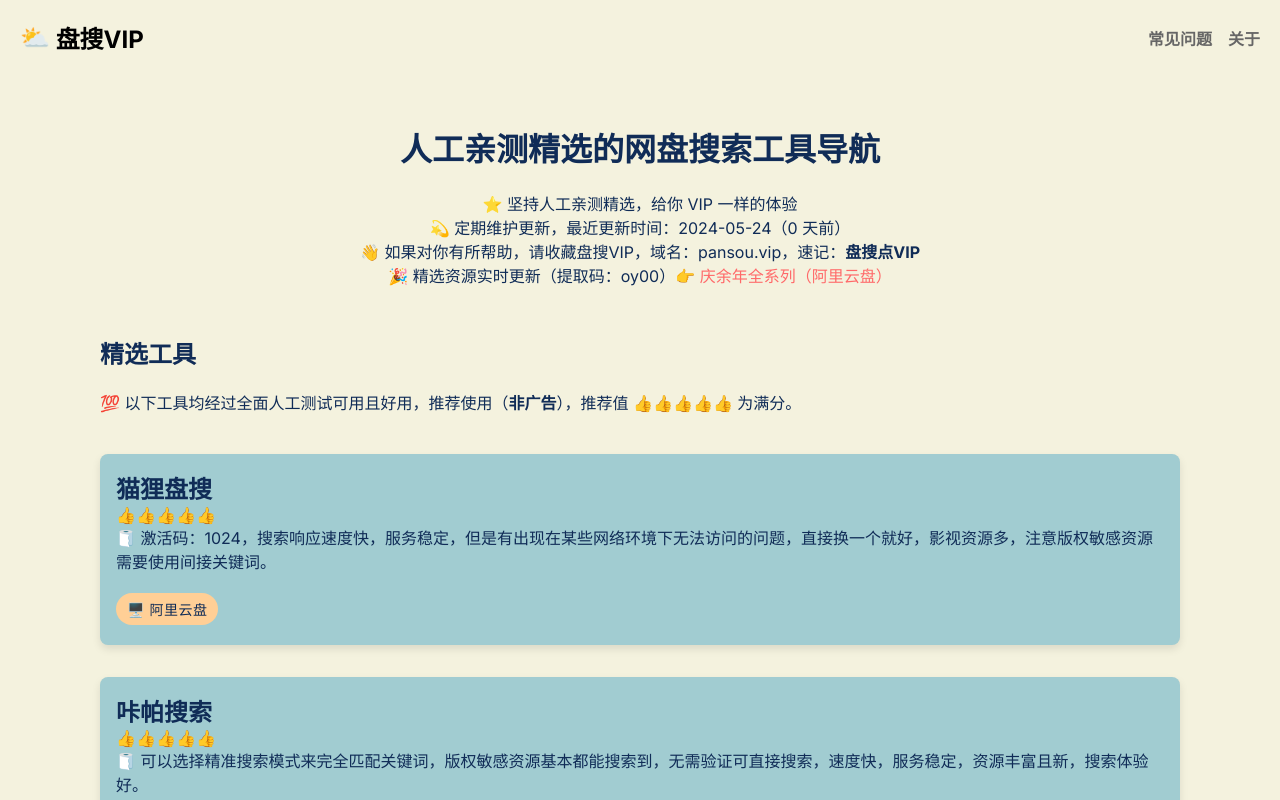
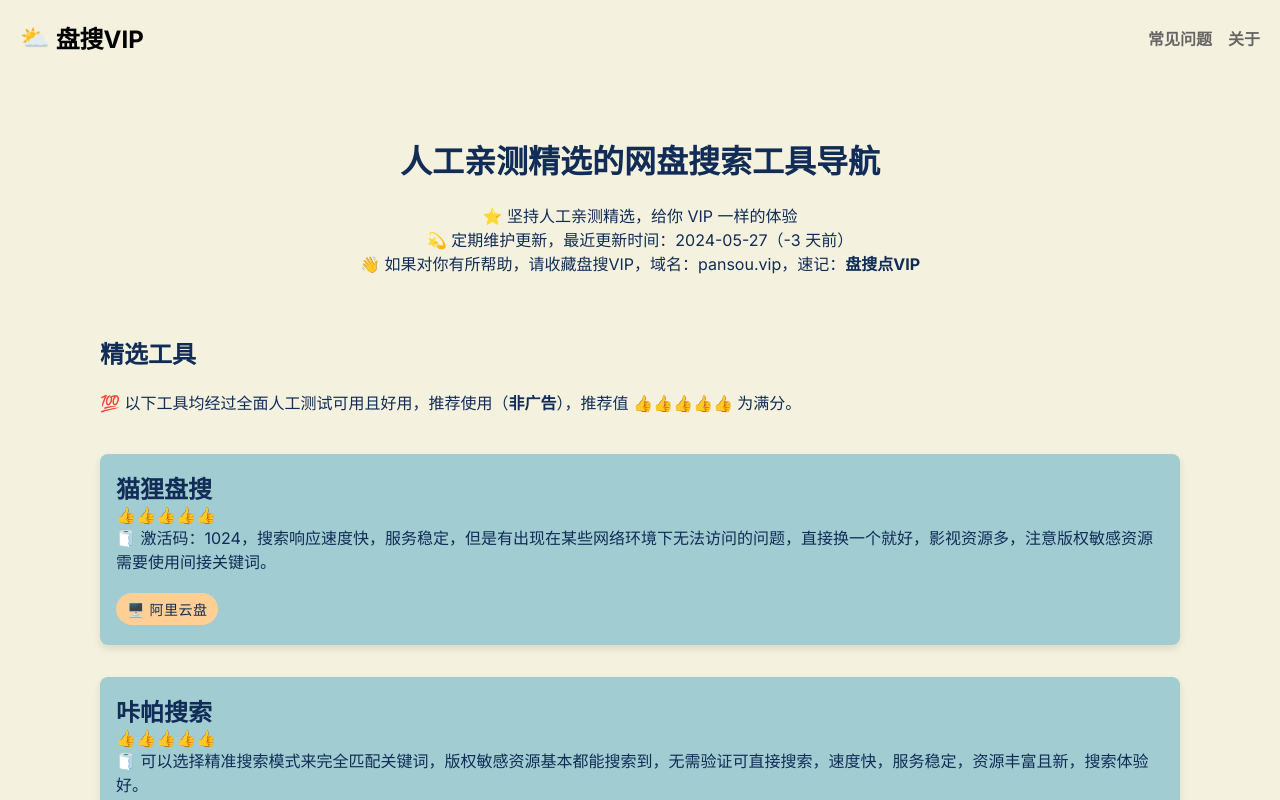
Before and after one commit to rokcso/pansou-vip, a Next.js app: page / in a window 1280 px wide. Shown: the top 800 px of the page. Built offline with nearby package versions, Linux system fonts and the light colour scheme.

Commit message:
delete resource share

```diff
--- a/app/components/hero/index.js
+++ b/app/components/hero/index.js
@@ -17,7 +17,7 @@ export default function ({ lastUpdateDateStr }) {
         👋 如果对你有所帮助，请收藏盘搜VIP，域名：pansou.vip，速记：
         <b>盘搜点VIP</b>
       </p>
-      <p>
+      {/* <p>
         🎉 精选资源实时更新（提取码：oy00）👉{" "}
         <a
           href="https://www.alipan.com/s/tCU6bPN1NZF"
@@ -26,7 +26,7 @@ export default function ({ lastUpdateDateStr }) {
         >
           庆余年全系列（阿里云盘）
         </a>
-      </p>
+      </p> */}
       {/* <button>工具投稿</button> */}
     </div>
   );
--- a/app/page.js
+++ b/app/page.js
@@ -9,7 +9,7 @@ import noTestSites from "../public/data/noTestSites.json";
 
 export default function Home() {
   // 全局常量
-  const lastUpdateDateStr = "2024-05-24";
+  const lastUpdateDateStr = "2024-05-27";
 
   // 模拟数据
   // const siteList = [
```
